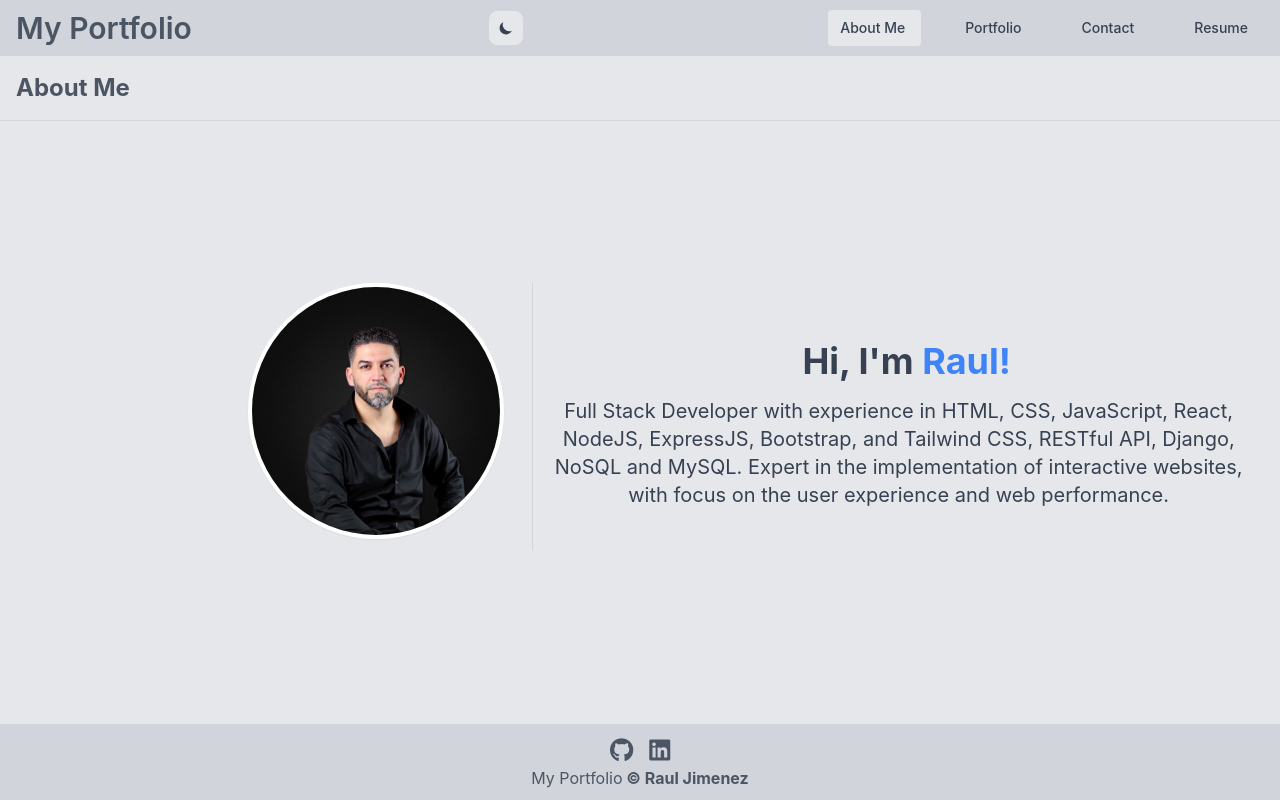
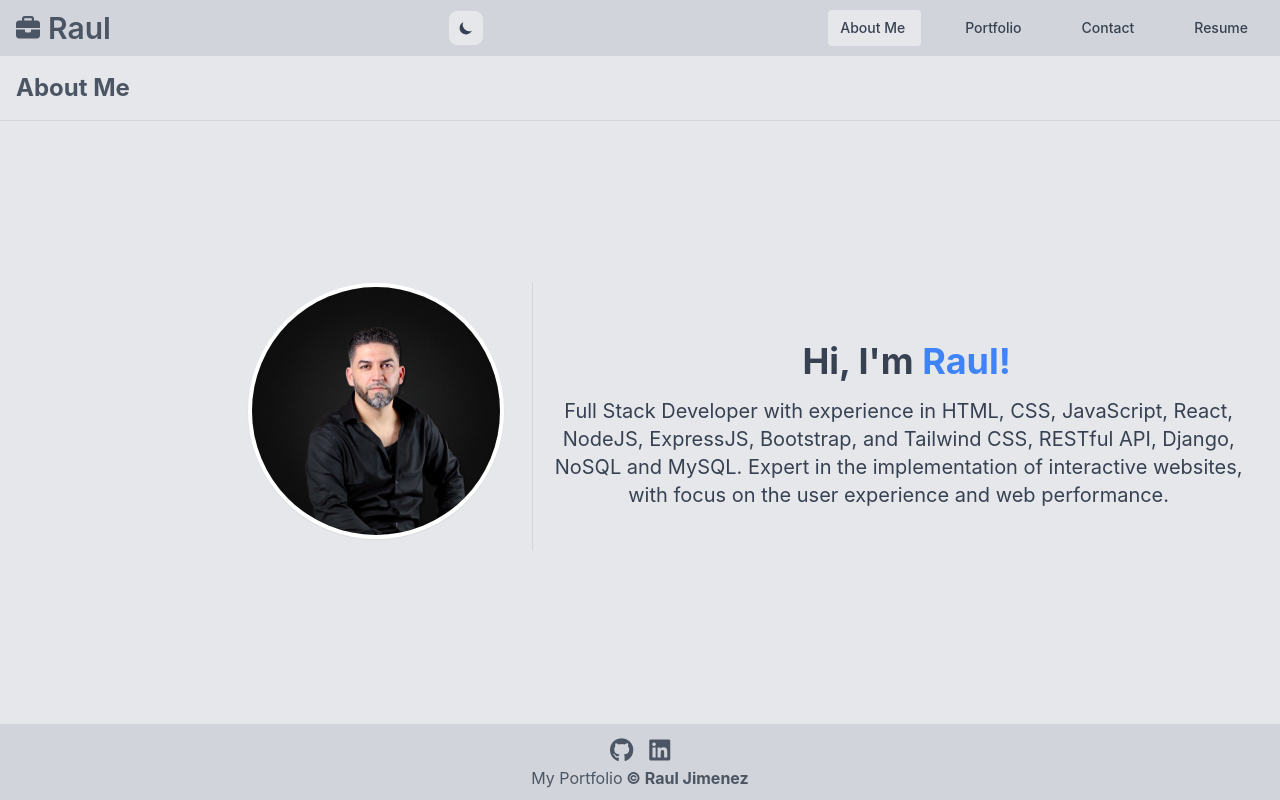
Before and after one commit to jimenezraul/react-portfolio, a React (Create React App) app: page / in a window 1280 px wide. Built offline with nearby package versions, Linux system fonts and the light colour scheme.

Commit message:
add icon to the navbar logo

```diff
--- a/src/component/Navbar/index.js
+++ b/src/component/Navbar/index.js
@@ -33,9 +33,10 @@ const Navbar = ({ currentSelect, setCurrentSelect }) => {
   return (
     <nav className="bg-gray-300 border-gray-200 px-2 sm:px-4 py-2.5 dark:bg-gray-800">
       <div className="container flex flex-wrap justify-between items-center mx-auto">
-        <a href="https://flowbite.com" className="flex items-center">
+        <a href="/" className="flex items-center">
+        <i class="dark:text-white text-gray-600 pr-2 text-2xl fas fa-briefcase"></i>
           <span className="self-center text-3xl font-semibold whitespace-nowrap dark:text-white text-gray-600">
-            My Portfolio
+            Raul
           </span>
         </a>
         <button
```
